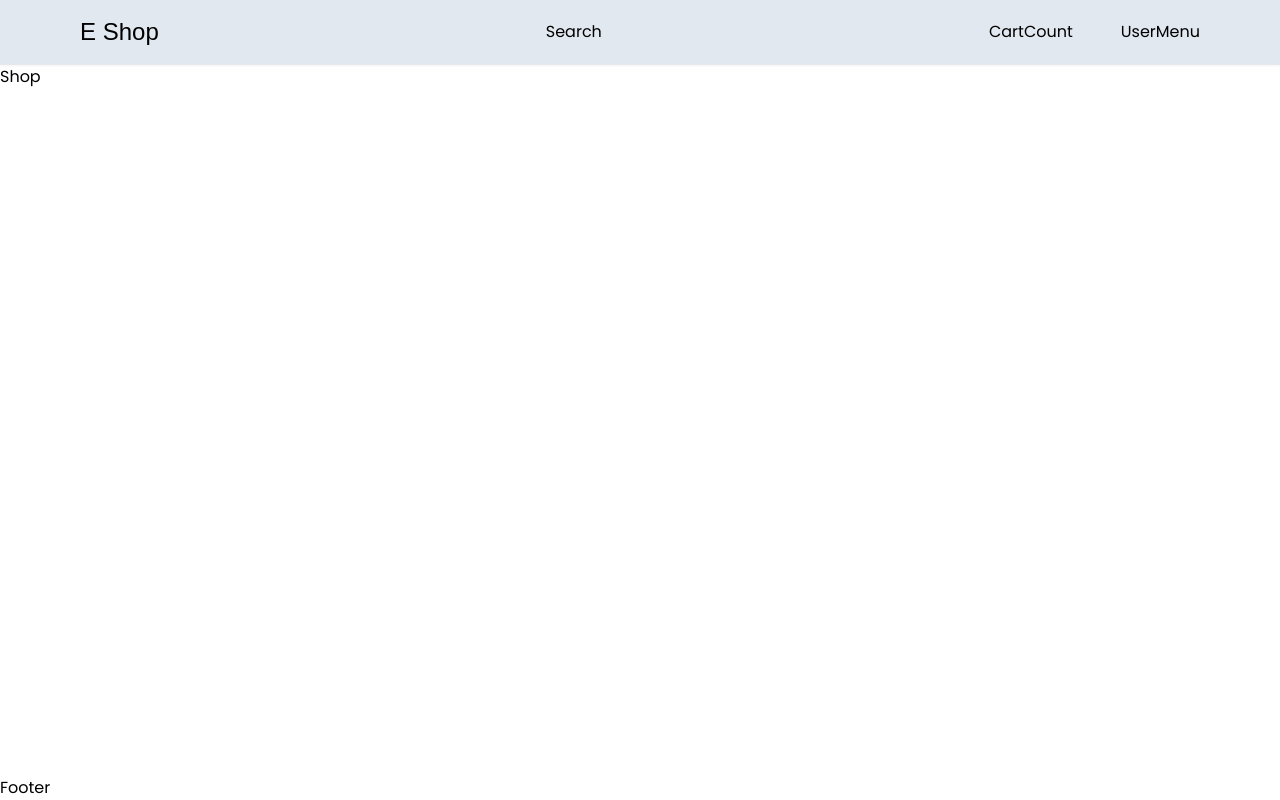
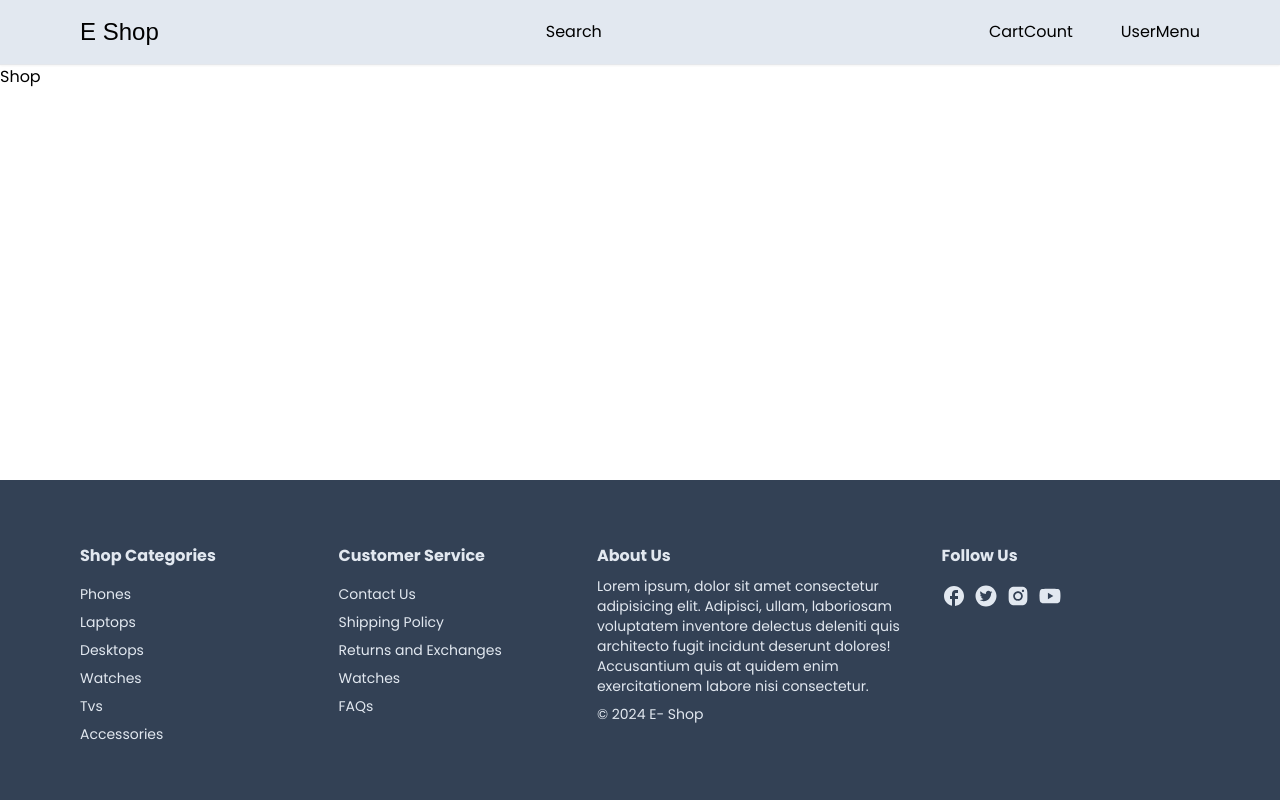
Before and after one commit to chamikalakshithadev/Fullstack-E-Commerce, a Next.js app: page / in a window 1280 px wide. Built offline with nearby package versions, Linux system fonts and the light colour scheme; a web font is replaced by a local one.

Commit message:
adding footer

```diff
--- a/app/components/footer/Footer.tsx
+++ b/app/components/footer/Footer.tsx
@@ -1,7 +1,69 @@
 import React from "react";
+import Container from "../Container";
+import FooterList from "./FooterList";
+import Link from "next/link";
+import { MdFacebook } from "react-icons/md";
+import {
+  AiFillInstagram,
+  AiFillTwitterCircle,
+  AiFillYoutube,
+} from "react-icons/ai";
 
 const Footer = () => {
-  return <div>Footer</div>;
+  return (
+    <footer className="bg-slate-700 text-slate-200 text-sm mt-16">
+      <Container>
+        <div className="flex flex-col md:flex-row justify-between pt-16 pb-8">
+          <FooterList>
+            <h3 className="text-base font-bold mb-2">Shop Categories</h3>
+            <Link href="#">Phones</Link>
+            <Link href="#">Laptops</Link>
+            <Link href="#">Desktops</Link>
+            <Link href="#">Watches</Link>
+            <Link href="#">Tvs</Link>
+            <Link href="#">Accessories</Link>
+          </FooterList>
+
+          <FooterList>
+            <h3 className="text-base font-bold mb-2">Customer Service</h3>
+            <Link href="#">Contact Us</Link>
+            <Link href="#">Shipping Policy</Link>
+            <Link href="#">Returns and Exchanges</Link>
+            <Link href="#">Watches</Link>
+            <Link href="#">FAQs</Link>
+          </FooterList>
+
+          <div className="w-full md:w-1/3 mb-6 md:mb-0">
+            <h3 className="text-base font-bold mb-2">About Us</h3>
+            <p className="mb-2">
+              Lorem ipsum, dolor sit amet consectetur adipisicing elit.
+              Adipisci, ullam, laboriosam voluptatem inventore delectus deleniti
+              quis architecto fugit incidunt deserunt dolores! Accusantium quis
+              at quidem enim exercitationem labore nisi consectetur.
+            </p>
+            <p>&copy; {new Date().getFullYear()} E- Shop</p>
+          </div>
+          <FooterList>
+            <h3 className="text-base font-bold mb-2">Follow Us</h3>
+            <div className="flex gap-2">
+              <Link href="#">
+                <MdFacebook size={24} />
+              </Link>
+              <Link href="#">
+                <AiFillTwitterCircle size={24} />
+              </Link>
+              <Link href="#">
+                <AiFillInstagram size={24} />
+              </Link>
+              <Link href="#">
+                <AiFillYoutube size={24} />
+              </Link>
+            </div>
+          </FooterList>
+        </div>
+      </Container>
+    </footer>
+  );
 };
 
 export default Footer;
--- /dev/null
+++ b/app/components/footer/FooterList.tsx
@@ -0,0 +1,14 @@
+import React from "react";
+interface FooterListProps {
+  children: React.ReactNode;
+}
+
+const FooterList: React.FC<FooterListProps> = ({ children }) => {
+  return (
+    <div className="w-full sm:w-1/2 md:w-1/4 lg:h-1/6 mb-6 flex flex-col gap-2">
+      {children}
+    </div>
+  );
+};
+
+export default FooterList;
```
Also changed, not shown: package.json (+5 -4 lines), 1 other file (tests, documents, lock files or other folders).
